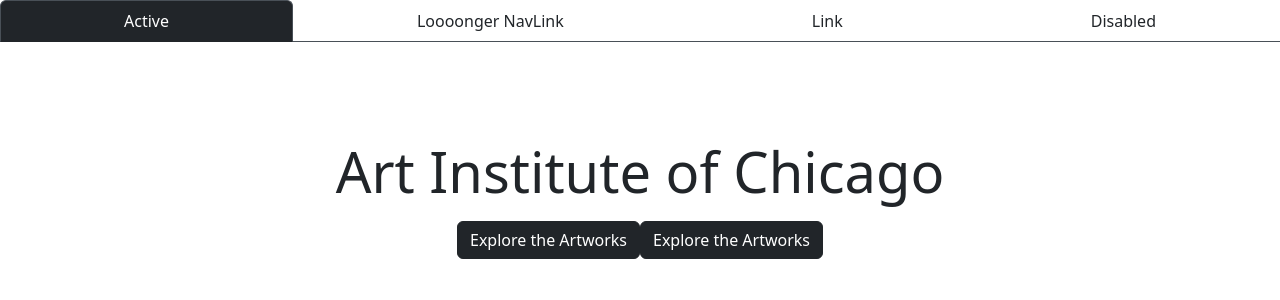
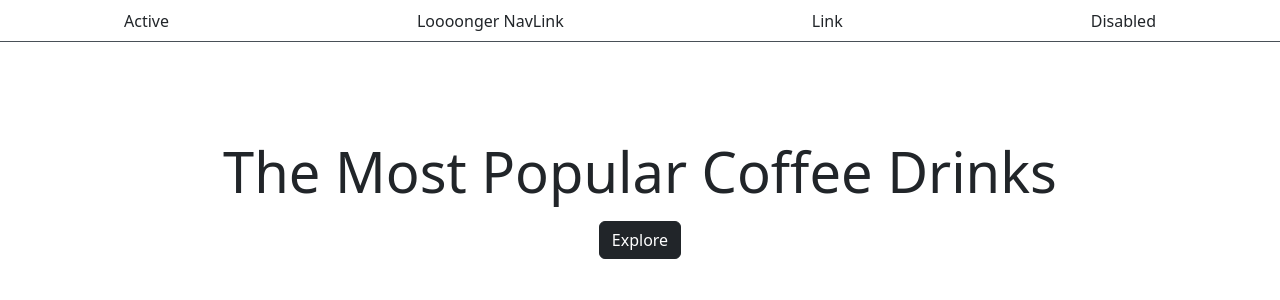
Before and after one commit to Dilstom/artCode, a React (Create React App) app in the folder application/web/source/: page / in a window 1280 px wide. Shown: the top 300 px of the page. Built offline with nearby package versions, Linux system fonts and the light colour scheme.

Commit message:
changing api calls to a different source

```diff
--- a/application/web/source/src/components/Jumbotron.jsx
+++ b/application/web/source/src/components/Jumbotron.jsx
@@ -4,13 +4,10 @@
 const Jumbotron = () => {
   return (
     <div className="jumbotron py-5">
-      <h1 className="display-4">Art Institute of Chicago</h1>
+      <h1 className="display-4">The Most Popular Coffee Drinks</h1>
       <p className="lead"></p>
       <Button href="/artworks" variant="dark">
-        Explore the Artworks
-      </Button>
-      <Button href="/artists" variant="dark">
-        Explore the Artworks
+        Explore
       </Button>
     </div>
   );
--- a/application/web/source/src/components/navbar/Navbar.jsx
+++ b/application/web/source/src/components/navbar/Navbar.jsx
@@ -12,7 +12,7 @@
       className="mb-5"
     >
       <Nav.Item>
-        <Nav.Link href="/home">Active</Nav.Link>
+        <Nav.Link href="/">Active</Nav.Link>
       </Nav.Item>
       <Nav.Item>
         <Nav.Link eventKey="link-1">Loooonger NavLink</Nav.Link>
--- a/application/web/source/src/pages/artworkPage/ArtworkPage.jsx
+++ b/application/web/source/src/pages/artworkPage/ArtworkPage.jsx
@@ -11,7 +11,8 @@
     const fetchData = async () => {
       try {
         const result = await getAllArtworks();
-        setArtworks(result.data);
+        console.log(result);
+        setArtworks(result);
         setComponentKey((prevKey) => prevKey + 1);
       } catch (error) {
         console.error(error);
--- a/application/web/source/src/pages/artworkPage/IndividualArtCard.jsx
+++ b/application/web/source/src/pages/artworkPage/IndividualArtCard.jsx
@@ -1,25 +1,20 @@
 import { Col } from "react-bootstrap";
 import Card from "react-bootstrap/Card";
+const baseUrl = process.env.REACT_APP_BASE_URL;
 
 function IndividualArtCard({ artwork }) {
-  const { title, artist_title, image_id, alt_image_ids, medium_display } =
-    artwork;
+  const { title, description, ingredients, image, id } = artwork;
   console.log("artwork: ", artwork);
 
   return (
     <Col xs={12} sm={6} md={4} className="my-3">
       <Card style={{ width: "18rem" }} className="m-1 h-100">
-        <Card.Img
-          variant="top"
-          src={`https://www.artic.edu/iiif/2/${
-            alt_image_ids.length > 0 ? alt_image_ids[0] : image_id
-          }/full/200,/0/default.jpg`}
-        />
+        <Card.Img variant="top" src={image} />
 
         <Card.Body>
           <Card.Title>{title}</Card.Title>
-          <Card.Subtitle>{artist_title}</Card.Subtitle>
-          <Card.Text className="fst-italic">{medium_display}</Card.Text>
+          <Card.Subtitle>{description}</Card.Subtitle>
+          {/* <Card.Text className="fst-italic">{medium_display}</Card.Text> */}
         </Card.Body>
       </Card>
     </Col>
--- a/application/web/source/src/services/apiCalls.js
+++ b/application/web/source/src/services/apiCalls.js
@@ -1,8 +1,9 @@
 import axios from "axios";
+const baseUrl = process.env.REACT_APP_BASE_URL;
 
 export const getAllArtworks = () => {
   return axios
-    .get(`https://api.artic.edu/api/v1/artworks`)
+    .get(`${baseUrl}`)
     .then((response) => response.data)
     .catch((error) => {
       throw error;
```
